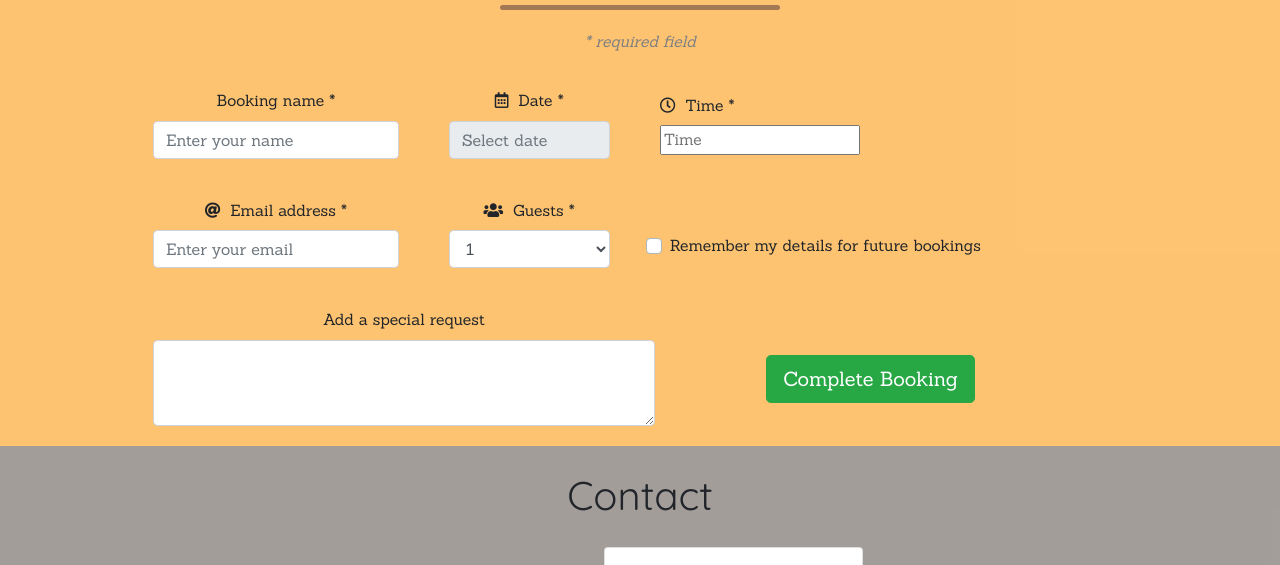
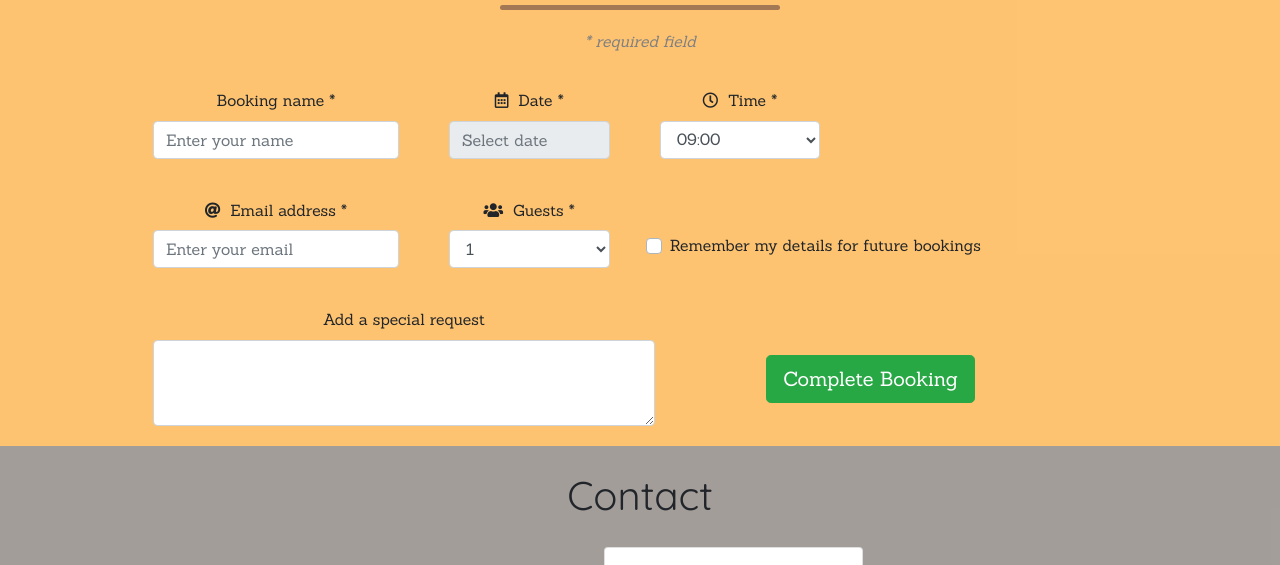
Before and after one commit to lucievr/plantypus-cafe-website, a plain HTML site: page index.html in a window 1280 px wide. Shown: the part 3811-4376 px from the top of the page. Drawn offline with nearby package versions, Linux system fonts and the light colour scheme; a web font is replaced by a local one.

Commit message:
Change flatpickr for dropdown

```diff
--- a/index.html
+++ b/index.html
@@ -232,10 +232,36 @@
 
                         <input type="text" name="" id="date" placeholder="Select date" required>
                     </div>
-                    <div class="form-group col-md-1">
+                    <div class="form-group col-md-2">
                         <label for="time" class="label-time"><i class="far fa-clock"></i>&nbsp;&nbsp;Time *</label>
 
-                        <input type="text" name="" id="time" placeholder="Time" required>
+                        <select class="form-control" id="people" required>
+                            <option>09:00</option>
+                            <option>09:30</option>
+                            <option>10:00</option>
+                            <option>10:30</option>
+                            <option>11:00</option>
+                            <option>11:30</option>
+                            <option>12:00</option>
+                            <option>12:30</option>
+                            <option>13:00</option>
+                            <option>13:30</option>
+                            <option>14:00</option>
+                            <option>14:30</option>
+                            <option>15:00</option>
+                            <option>15:30</option>
+                            <option>16:00</option>
+                            <option>16:30</option>
+                            <option>17:00</option>
+                            <option>17:30</option>
+                            <option>18:00</option>
+                            <option>18:30</option>
+                            <option>19:00</option>
+                            <option>19:30</option>
+                            <option>20:00</option>
+                            <option>20:30</option>
+                            <option>21:00</option>
+                        </select>
                     </div>
                 </div>
                 <div class="form-row">
@@ -290,6 +316,8 @@
                             <h5 class="card-title">Address</h5>
                             <p class="card-text">Jindřišská 909/14, Nové Město, Prague, 110 00</p>
                             <a href="#location" class="card-link">Where to find us</a>
+                            <h5 class="card-title">Opening hours</h5>
+                            <p class="card-text">Mo-Su 9:00-22:00</p>
                         </div>
                     </div>
 
--- a/js/main.js
+++ b/js/main.js
@@ -33,15 +33,15 @@ flatpickr("#date", {
     maxDate: new Date().fp_incr(90)
 });
 
-flatpickr("#time", {
-    enableTime: true,
-    noCalendar: true,
-    dateFormat: "H:i",
-    time_24hr: true,
-    minTime: "10:00",
-    maxTime: "21:00",
-    minuteIncrement: 30
-});
+// flatpickr("#time", {
+//     enableTime: true,
+//     noCalendar: true,
+//     dateFormat: "H:i",
+//     time_24hr: true,
+//     minTime: "10:00",
+//     maxTime: "21:00",
+//     minuteIncrement: 30
+// });
 
 //ball follows cursor
 // const ball = document.querySelector(".ball");
```
